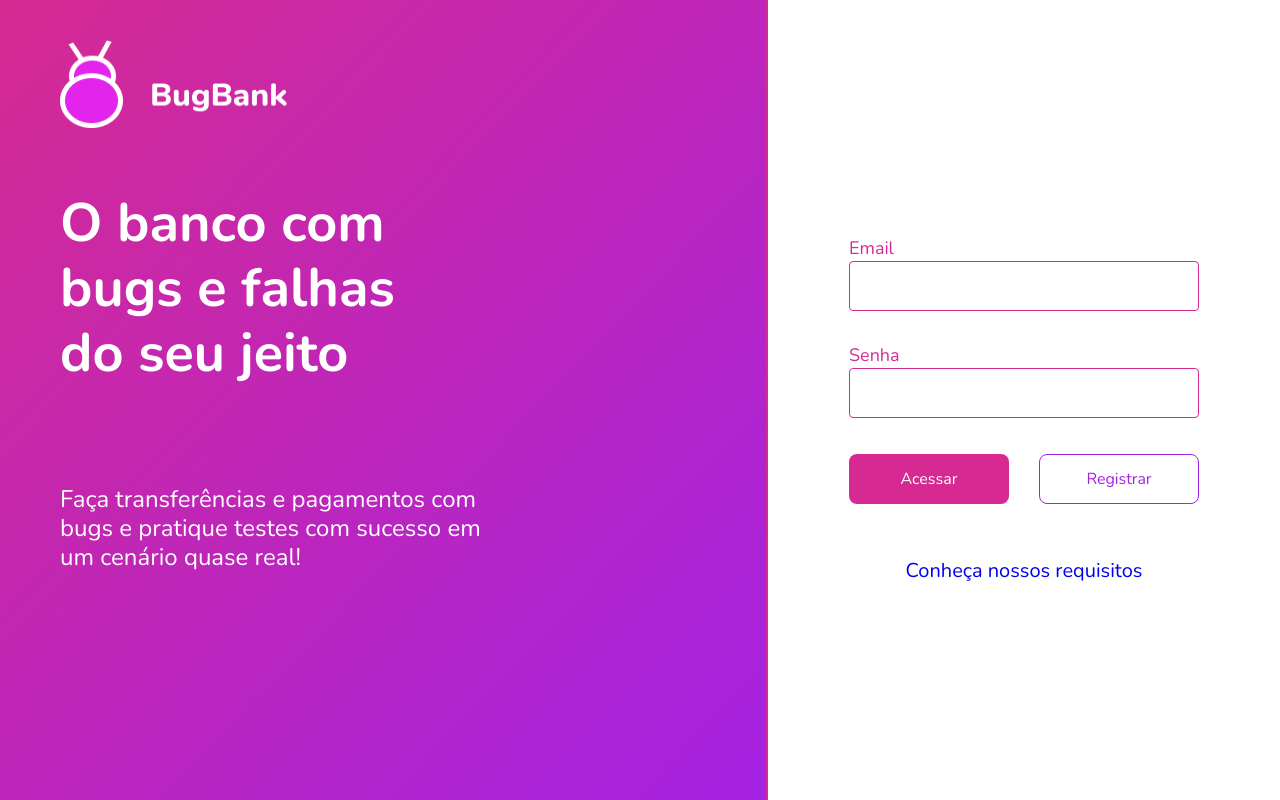
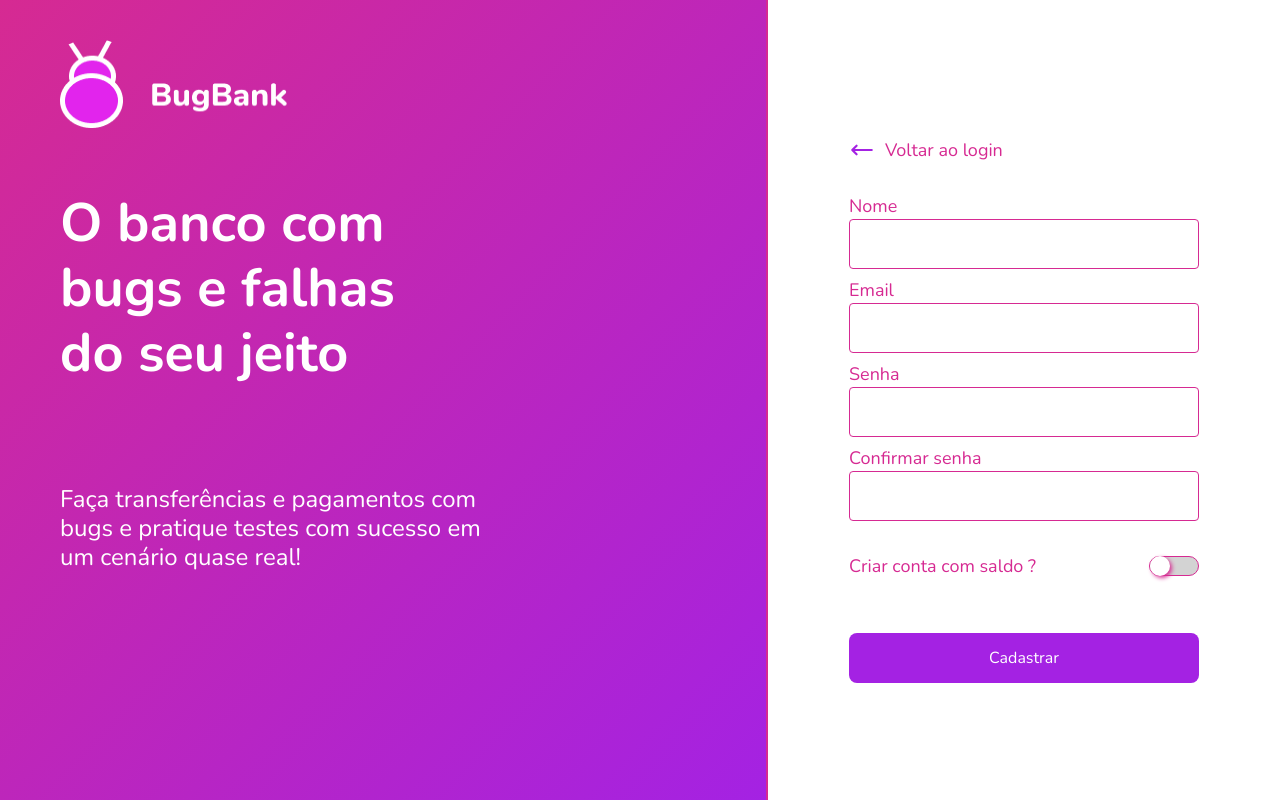
Before and after one commit to jhonatasmatos/bugbank-ui, a Next.js app: page / in a window 1280 px wide. Both pictures are taken after a click on the link "Registrar". Built offline with nearby package versions, Linux system fonts and the light colour scheme.

Commit message:
feat: added register components and register page

```diff
--- a/src/pages/index.js
+++ b/src/pages/index.js
@@ -1,15 +1,38 @@
-import styled, { css }  from 'styled-components'
+import { useState } from 'react'
+import { HiOutlineArrowNarrowLeft } from 'react-icons/hi'
+import styled, { css } from 'styled-components'
 import Image from 'next/image'
 import InputText from '../components/InputText'
+import ToggleSwitch from '../components/ToggleSwitch'
 
-export default function Index() {
+function Index() {
+  const [isLogin, setLogin] = useState(true)
+  const [isChecked, setChecked] = useState(false)
+  const [name, setName] = useState('')
+  const [email, setEmail] = useState('')
+  const [password, setPassword] = useState('')
+  const [passwordConfirmation, setPasswordConfirmation] = useState('')
+
+  const handleBackButton = () => {
+    setLogin((prevState) => !prevState)
+  }
 
   const handleLogin = () => {
-    console.log('Cliquei no login')
+    console.log('Login')
   }
 
   const handleRegister = () => {
-    console.log('Cliquei no registrar')
+    // console.log(name)
+    // console.log(email)
+    // console.log(password)
+    // console.log(passwordConfirmation)
+    // console.log(isChecked)
+    setLogin((prevState) => !prevState)
+  }
+
+  const handleChecked = () => {
+    setChecked((prevState) => prevState)
+    console.log(isChecked)
   }
 
   return (
@@ -25,16 +48,41 @@ export default function Index() {
         </Text>
       </TitleBackground>
       <FormBackground>
-        <Wrapper>
-          <InputText label='Email' type='text' />
-          <InputText label='Senha' type='password' />
+        <Wrapper isLogin={isLogin}>
+          {isLogin ? (
+            <>
+              <InputText value={email} onChange={(t) => setEmail(t)} label='Email' type='text' />
+              <InputText value={password} onChange={(t) => setPassword(t)} label='Senha' type='password' />
 
-          <ContainerButton>
-            <Button onClick={handleLogin}>Acessar</Button>
-            <Button onClick={handleRegister} outline>Registrar</Button>
-          </ContainerButton>
+              <ContainerButton>
+                <Button onClick={handleLogin}>Acessar</Button>
+                <Button onClick={handleRegister} outline>Registrar</Button>
+              </ContainerButton>
 
-          <LinkText href='/'>Conheça nossos requisitos</LinkText>
+              <LinkText href='/'>Conheça nossos requisitos</LinkText>
+            </>
+          ) : (
+            <>
+              <ContainerBackButton>
+                <HiOutlineArrowNarrowLeft size={26} style={{ color: '#A422E3' }} />
+                <BackText onClick={handleBackButton} href='/'>Voltar ao login</BackText>
+              </ContainerBackButton>
+
+              <InputText value={name} onChange={(t) => setName(t.target.value)} label='Nome' type='text' />
+              <InputText value={email} onChange={(t) => setEmail(t.target.value)} label='Email' type='email' />
+              <InputText value={password} onChange={(t) => setPassword(t.target.value)} label='Senha' type='password' />
+              <InputText value={passwordConfirmation} onChange={(t) => setPasswordConfirmation(t.target.value)} label='Confirmar senha' type='password' />
+
+              <ContainerToggle>
+                <ToggleText>
+                  Criar conta com saldo ?
+                </ToggleText>
+                <ToggleSwitch val isChecked={isChecked} onClick={handleChecked} />
+              </ContainerToggle>
+
+              <Button onClick={handleRegister} secondary>Cadastrar</Button>
+            </>
+          )}
         </Wrapper>
       </FormBackground>
     </Background>
@@ -89,7 +137,7 @@ const Wrapper = styled.div`
   display: flex;
   flex-direction: column;
   width: 35rem;
-  height: 40rem;
+  height: ${(props) => (props.isLogin ? '42rem' : '58rem')};
   margin-top: 2rem;
   align-items: center;
   justify-content: space-around;
@@ -98,6 +146,27 @@ const Wrapper = styled.div`
 
   @media(max-width: 460px){
     width: 20rem;
+  }
+`
+
+const ContainerBackButton = styled.div`
+  width: 100%;
+  display: flex;
+  flex-direction: row;
+  align-items: center;
+`
+
+const BackText = styled.a`
+  font-size: 1.8rem;
+  color: ${(props) => props.theme.colors.primary};
+  padding-left: 1rem;
+
+  &:hover {
+    opacity: 0.8
+  }
+
+  @media(max-width: 460px){
+    font-size: 1.6rem;
   }
 `
 
@@ -110,6 +179,31 @@ const ContainerButton = styled.div`
   @media(max-width: 760px){
     flex-direction: column;
     height: 12rem;
+  }
+`
+
+const ContainerToggle = styled.div`
+  width: 100%;
+  display: flex;
+  flex-direction: row;
+  align-items: center;
+  justify-content: space-between;
+
+  @media(max-width: 760px){
+    flex-direction: column;
+    height: 12rem;
+  }
+`
+
+const ToggleText = styled.p`
+  font-size: 1.8rem;
+  color: ${(props) => props.theme.colors.primary};
+
+  @media(max-width: 760px){
+    font-size: 2rem;
+    line-height: 1;
+    max-width: 34rem;
+    margin-top: 3.5rem;
   }
 `
 
@@ -131,6 +225,11 @@ const Button = styled.a`
     color: ${(props) => props.theme.colors.secondary};
     background: ${(props) => props.theme.colors.white};
     border: 1px solid ${(props) => props.theme.colors.secondary};`
+  }
+
+  ${props => props.secondary && css`
+    width: 100%;
+    background: ${(props) => props.theme.colors.secondary};`
   }
 
   &:hover {
@@ -184,3 +283,5 @@ const Text = styled.p`
     margin-top: 3.5rem;
   }
 `
+
+export default Index;
```
